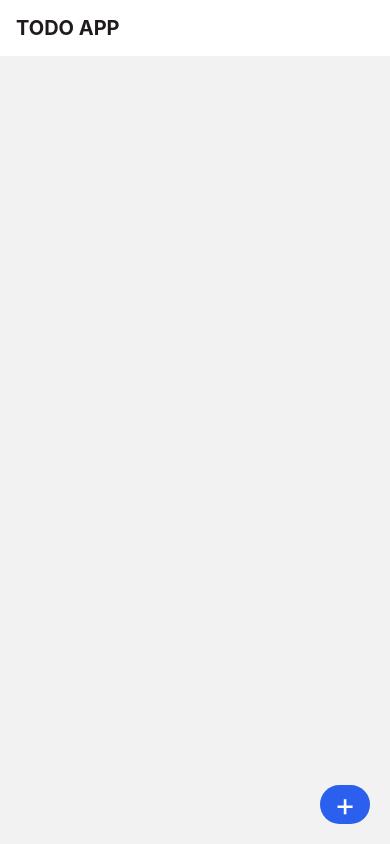
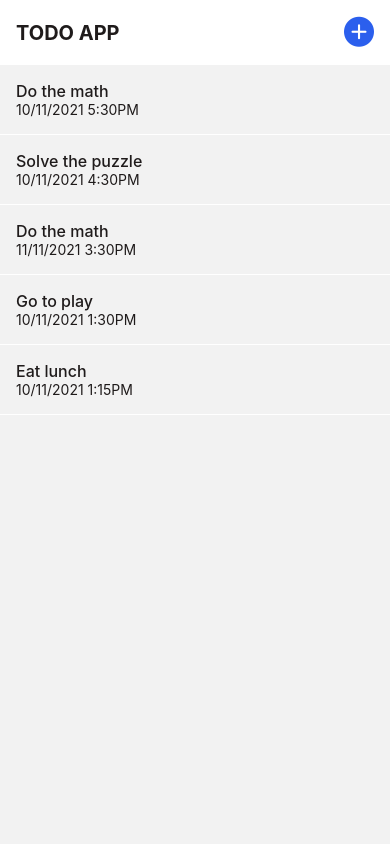
Before and after one commit to alim1496/todo-app-react-native, a React Native app: screen / in a window 390 px wide. Built offline with nearby package versions, Linux system fonts and the light colour scheme.

Commit message:
add icons and tasks

```diff
--- a/index.js
+++ b/index.js
@@ -3,7 +3,7 @@
  */
 
 import {AppRegistry} from 'react-native';
-import App from './App';
+import App from './src/App';
 import {name as appName} from './app.json';
 
 AppRegistry.registerComponent(appName, () => App);
--- a/package.json
+++ b/package.json
@@ -11,7 +11,8 @@
   },
   "dependencies": {
     "react": "17.0.2",
-    "react-native": "0.66.1"
+    "react-native": "0.66.1",
+    "react-native-vector-icons": "^9.0.0"
   },
   "devDependencies": {
     "@babel/core": "^7.12.9",
--- a/App.js
+++ b/src/App.js
@@ -6,9 +6,10 @@
  * @flow strict-local
  */
 
-import React from 'react';
-import type {Node} from 'react';
+import React, { useState } from 'react';
+import Icon from 'react-native-vector-icons/AntDesign';
 import {
+  FlatList,
   SafeAreaView,
   ScrollView,
   StatusBar,
@@ -26,23 +27,51 @@ import {
   LearnMoreLinks,
   ReloadInstructions,
 } from 'react-native/Libraries/NewAppScreen';
+import TaskItem from './TaskItem';
 
 const COLORS = { white: '#fff', main: '#1f1b1b', blue: '#2b5fed', grey: '#f2f2f2' };
 
 const App = () => {
-
+  const [tasks, setTasks] = useState([
+    {
+      title: 'Do the math',
+      time: '10/11/2021 5:30PM',
+      completed: false,
+    },
+    {
+      title: 'Solve the puzzle',
+      time: '10/11/2021 4:30PM',
+      completed: true,
+    },
+    {
+      title: 'Do the math',
+      time: '11/11/2021 3:30PM',
+      completed: false,
+    },
+    {
+      title: 'Go to play',
+      time: '10/11/2021 1:30PM',
+      completed: true,
+    },
+    {
+      title: 'Eat lunch',
+      time: '10/11/2021 1:15PM',
+      completed: true,
+    },
+  ]);
   return (
     <SafeAreaView style={styles.background}>
       <View style={styles.header}>
         <Text style={styles.headerText}>TODO APP</Text>
-      </View>
-      <View style={styles.bottomView}>
         <TouchableOpacity>
-          <View style={styles.addContainer}>
-            <Text style={styles.addIcon}>+</Text>
-          </View>
+          <Icon name="pluscircle" size={30} color={COLORS.blue} />
         </TouchableOpacity>
       </View>
+      <FlatList
+        style={{flex: 1}}
+        data={tasks}
+        renderItem={({item}) => ( <TaskItem task={item} />)}
+        />
     </SafeAreaView>
   );
 };
@@ -55,6 +84,9 @@ const styles = StyleSheet.create({
   header: {
     padding: 16,
     backgroundColor: COLORS.white,
+    flexDirection: 'row',
+    alignItems: 'center',
+    justifyContent: 'space-between',
   },
   headerText: {
     fontSize: 20,
--- /dev/null
+++ b/src/TaskItem.js
@@ -0,0 +1,34 @@
+import React from 'react';
+import { View, StyleSheet, Text } from 'react-native';
+
+const TaskItem = ({ task }) => (
+    <View style={styles.itemHolder}>
+        <View>
+            <Text style={{...styles.itemText, ...styles.largeText}}>{task.title}</Text>
+        </View>
+        <View>
+            <Text style={{...styles.itemText, ...styles.smallText}}>{task.time}</Text>
+        </View>
+    </View>
+);
+
+const styles = StyleSheet.create({
+    itemHolder: {
+        flexDirection: 'column',
+        padding: 16,
+        borderBottomWidth: 1,
+        borderBottomColor: '#fff'
+    },
+    itemText: {
+        color: '#1f1b1b',
+    },
+    largeText: {
+        fontSize: 16,
+        fontWeight: '500',
+    },
+    smallText: {
+        fontSize: 14,
+    }
+});
+
+export default TaskItem;
```
Also changed, not shown: 22 other files (tests, documents, lock files or other folders).
